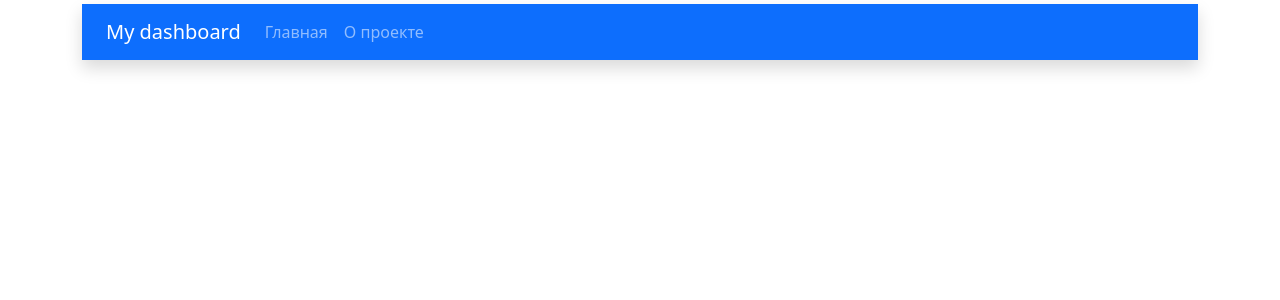
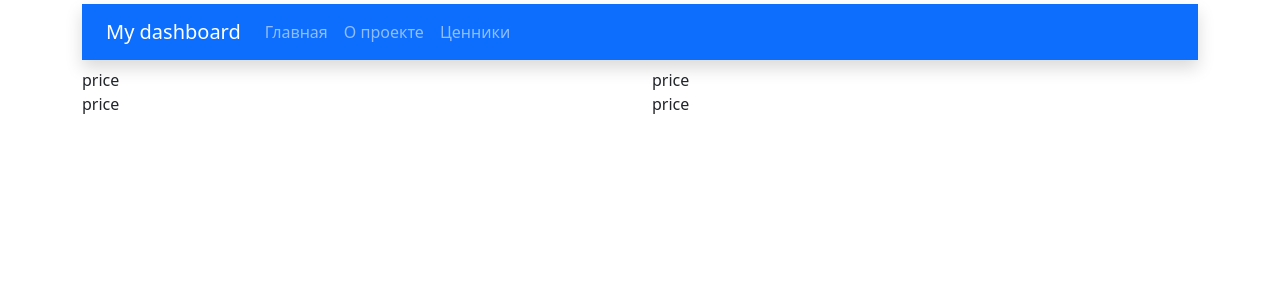
Before and after one commit to AndreyTretiachenko/printing_price_tags, a React (Create React App) app: page /price in a window 1280 px wide. Shown: the top 300 px of the page. Built offline with nearby package versions, Linux system fonts and the light colour scheme.

Commit message:
вкладка ценники

```diff
--- a/src/App.tsx
+++ b/src/App.tsx
@@ -1,15 +1,20 @@
 import { useState } from 'react';
 import { Route, Routes } from 'react-router-dom';
 import Navigate from './components/Navigate';
-import { INavigate } from './models';
+import { INavigate } from './medels/Navigate';
 import AboutPage from './pages/AboutPage';
 import GeneralPage from './pages/GeneralPage';
+import Price from './pages/price';
 
 
 
 function App() {
   // eslint-disable-next-line @typescript-eslint/no-unused-vars
-  const [Nav, setNav]=useState<INavigate['items']>([{id:1, title:'Главная', link:'/'}, {id:2, title:'О проекте', link:'/about'}])
+  const [Nav, setNav]=useState<INavigate['items']>([
+    {id:1, title:'Главная', link:'/'},
+    {id:2, title:'О проекте', link:'/about'},
+    {id:3, title:'Ценники', link:'/price'},
+  ])
 
   return (
     <>
@@ -17,6 +22,7 @@ function App() {
         <Routes>
           <Route path='/' element={ <GeneralPage /> } />
           <Route path='/about' element={ <AboutPage /> } />
+          <Route path='/price' element={ <Price /> } />
         </Routes>
     </>
 
--- a/src/components/Navigate.tsx
+++ b/src/components/Navigate.tsx
@@ -2,7 +2,7 @@ import React from 'react'
 import { Col, Container, Row } from 'react-bootstrap';
 import Nav from 'react-bootstrap/Nav';
 import Navbar from 'react-bootstrap/Navbar';
-import { INavigate } from '../models';
+import { INavigate } from '../medels/Navigate';
 
 interface NavigateProps {
   navigate: INavigate
--- /dev/null
+++ b/src/medels/ISchedules.ts
@@ -0,0 +1,3 @@
+export interface ISchedules  {
+    type: string
+}
--- /dev/null
+++ b/src/medels/ITasks.ts
@@ -0,0 +1,3 @@
+export interface ITasks {
+
+}
--- /dev/null
+++ b/src/medels/IWeekend.ts
@@ -0,0 +1,3 @@
+export interface  IWeekend {
+
+}
--- /dev/null
+++ b/src/pages/price.tsx
@@ -0,0 +1,26 @@
+import { Col, Container, Row } from 'react-bootstrap'
+
+
+export default function Price() {
+  return (
+    <Container>
+        <Row>
+            <Col>
+                <div>price</div>
+            </Col>
+            <Col>
+                <div>price</div>
+            </Col>
+        </Row>
+        <Row>
+            <Col>
+                <div>price</div>
+            </Col>
+            <Col>
+                <div>price</div>
+            </Col>
+        </Row>
+    </Container>
+
+  )
+}
```
Also changed, not shown: src/components/Schedules.tsx (added, +12 -0 lines), src/components/Tasks.tsx (added, +14 -0 lines), src/components/Weekend.tsx (added, +14 -0 lines), src/medels/Navigate.ts (renamed from src/models.ts).
